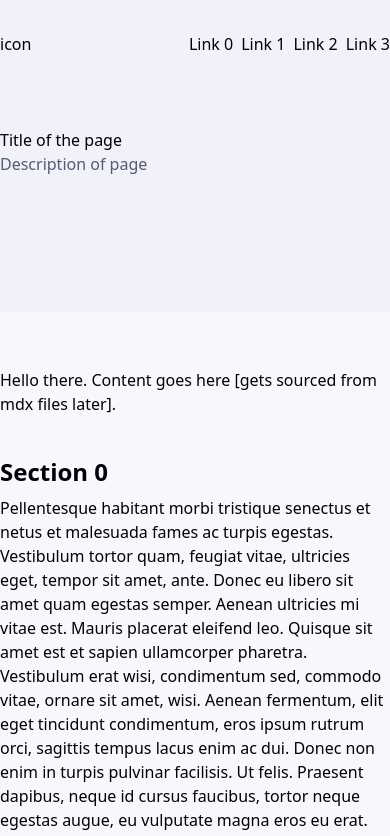
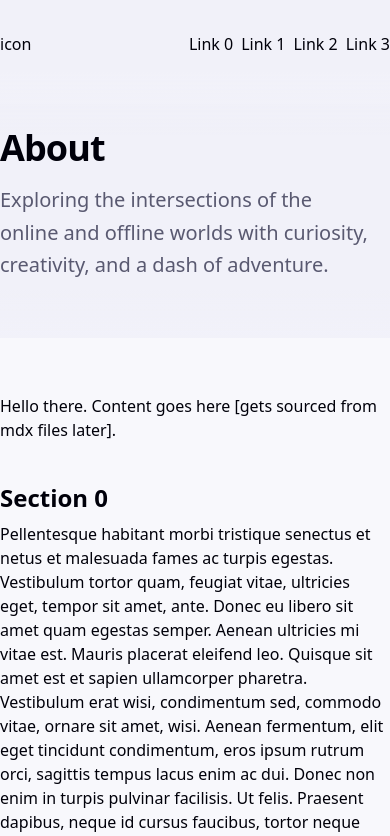
Before and after one commit to khinshankhan/www, a Next.js app: page / in a window 390 px wide. Shown: the top 836 px of the page. Built offline with nearby package versions, Linux system fonts and the light colour scheme.

Commit message:
use smarter margin logic

```diff
--- a/src/app/page.tsx
+++ b/src/app/page.tsx
@@ -1,20 +1,38 @@
+"use client"
+
 import React from "react"
 import { EdgeFade } from "@/components/design-system/primitives/edge-fade"
 import { SiteFooter } from "@/components/layout/site-footer"
 import { SiteHeader } from "@/components/layout/site-header"
+import { useElementSize } from "@/hooks/dimensions"
+
+const title = "About"
+const description =
+  "Exploring the intersections of the online and offline worlds with curiosity, creativity, and a dash of adventure."
 
 function ArticleContent() {
+  const { ref: headerRef, rect: headerRect } = useElementSize()
+
   return (
     <main className="text-foreground z-1 relative isolate flex grow flex-col">
       <article className="z-2 relative isolate flex w-full grow flex-col items-center">
-        <header className="maxw-content fixed z-0 w-full py-14">
-          <h1 className="text-foreground">Title of the page</h1>
-          <p className="text-foreground-muted">Description of page</p>
+        <header ref={headerRef} className="maxw-content fixed z-0 flex w-full flex-col gap-4 py-14">
+          <h1 className="text-foreground scroll-m-20 text-balance text-4xl font-semibold tracking-tight sm:text-3xl xl:text-4xl">
+            {title}
+          </h1>
+          <p className="text-foreground-muted text-balance text-xl font-medium leading-relaxed lg:text-2xl">
+            {description}
+          </p>
         </header>
 
-        {/* TODO: determine margin based on article header height */}
         {/* acts as buffer to gradually hide fixed header, also gives header breathing room from content */}
-        <EdgeFade direction="top" className="z-2 relative mt-48 h-12" />
+        <EdgeFade
+          direction="top"
+          className="z-2 relative h-12"
+          style={{
+            marginTop: `${Math.max(headerRect.height, 246) - 48}px`,
+          }}
+        />
 
         <div className="bg-background-2 z-2 relative isolate flex w-full grow flex-col items-center justify-center">
           <div className="maxw-content relative flex w-full grow flex-col gap-2 py-14">
--- /dev/null
+++ b/src/hooks/core/env.ts
@@ -0,0 +1,10 @@
+/**
+ * True when running outside of a traditional browser context.
+ * Evaluates to `true` on the server and `false` in the browser.
+ */
+export const isServer = typeof window === "undefined" || typeof navigator === "undefined"
+
+/**
+ * Convenience inverse of {@link isServer}. True in the browser.
+ */
+export const isBrowser = !isServer
--- /dev/null
+++ b/src/hooks/core/useIsomorphicEffect.tsx
@@ -0,0 +1,8 @@
+import { useEffect, useLayoutEffect } from "react"
+import { isBrowser } from "@/hooks/core/env"
+
+/**
+ * Custom hook that uses either `useLayoutEffect` or `useEffect` based on the environment (client-side or server-side).
+ * Based off https://usehooks-ts.com/react-hook/use-isomorphic-layout-effect
+ */
+export const useIsomorphicEffect = isBrowser ? useLayoutEffect : useEffect
--- /dev/null
+++ b/src/hooks/dimensions.tsx
@@ -0,0 +1,45 @@
+import { useRef, useState } from "react"
+import { useIsomorphicEffect } from "@/hooks/core/useIsomorphicEffect"
+
+interface Size {
+  width: number
+  height: number
+  top: number
+  left: number
+}
+
+export function useElementSize<T extends HTMLElement>() {
+  const ref = useRef<T | null>(null)
+  const [rect, setRect] = useState<Size>({ width: 0, height: 0, top: 0, left: 0 })
+
+  useIsomorphicEffect(() => {
+    const el = ref.current
+    if (!el) return
+
+    const measure = () => {
+      const r = el.getBoundingClientRect()
+      setRect({ width: r.width, height: r.height, top: r.top, left: r.left })
+    }
+
+    // measure immediately (should cover first render and font loads)
+    measure()
+
+    // Watch element size changes
+    const ro = new ResizeObserver(() => {
+      // batch with raf to avoid layout thrashing
+      requestAnimationFrame(measure)
+    })
+    ro.observe(el)
+
+    window.addEventListener("scroll", measure, { passive: true })
+    window.addEventListener("resize", measure)
+
+    return () => {
+      ro.disconnect()
+      window.removeEventListener("scroll", measure)
+      window.removeEventListener("resize", measure)
+    }
+  }, [])
+
+  return { ref, rect }
+}
```
